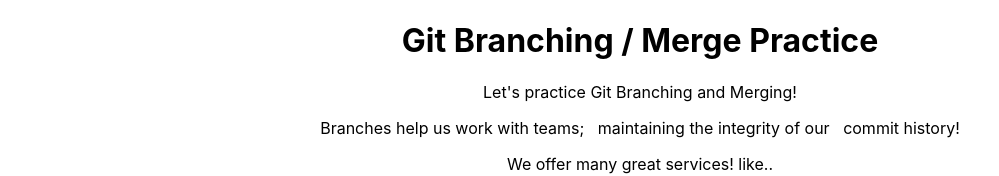
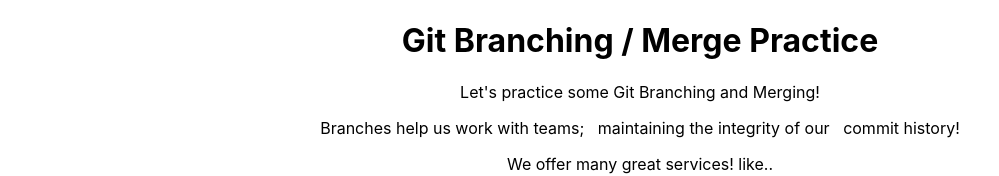
Before and after one commit to Kour-Harpreet/react-git-practice, a React (Create React App) app: page / in a window 1280 px wide. Shown: the top 176 px of the page, without its empty margins (0-999 px from the left). Built offline with nearby package versions, Linux system fonts and the light colour scheme.

Commit message:
made change in master

```diff
--- a/src/App.js
+++ b/src/App.js
@@ -8,7 +8,7 @@
   return (
     <div className="App">
      <h1> Git Branching / Merge Practice</h1>
-     <p>Let's practice Git Branching and Merging!</p>
+     <p>Let's practice some Git Branching and Merging!</p>
      <About />
      <Services />
     </div>
```
